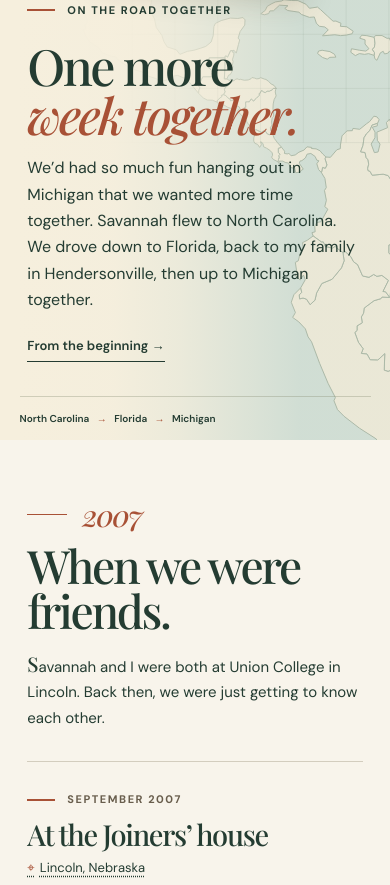
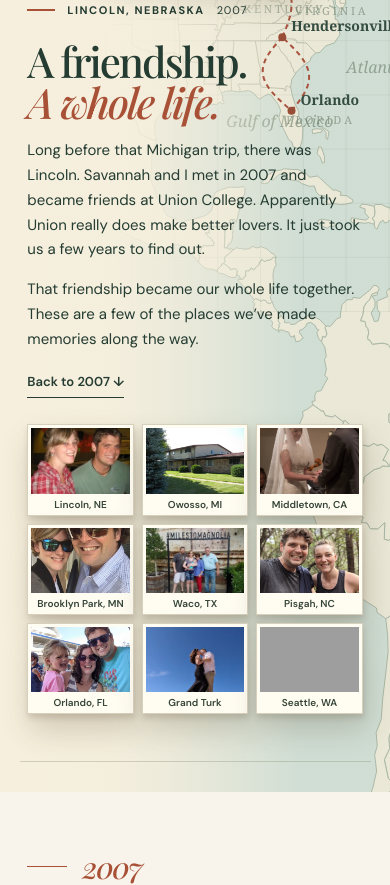
Before and after one commit to ShootyQ/OurAdventureMap, a plain HTML site: page journey.html in a window 390 px wide. Shown: the part 738-1623 px from the top of the page. Drawn offline with Linux system fonts and the light colour scheme; grey boxes are pictures that could not be loaded.

Commit message:
Introduce the album with a map of nine memories

```diff
--- a/assets/journey.css
+++ b/assets/journey.css
@@ -24,7 +24,7 @@
 .road-stage {
   height: calc(100svh - var(--bar)); min-height: 480px;
   position: sticky; top: var(--bar); isolation: isolate; overflow: hidden;
-  background: linear-gradient(90deg,#f6efdd,#e4e5d5);
+  background: #f6efdd;
 }
 #route-map { position: absolute; inset: 0; width: 100%; height: 100%; pointer-events: none; }
 .road-copy,.road-itinerary { position: absolute; left: 7.5%; top: 46%; width: 39%; transform: translateY(-50%); }
@@ -199,3 +199,74 @@
   #place-location { font-size:12px; }
   #album-map { height:clamp(140px,22vh,235px); }
 }
+
+.road-itinerary { max-width: 440px; width: 31%; }
+.road-itinerary h2 { font-size: clamp(42px, 4.8vw, 85px); }
+.road-itinerary > p:not(.dateline) { font-size: clamp(15px, 1.27vw, 21px); }
+.life-map {
+  position: absolute;
+  right: 2.5%;
+  width: min(55.5%, calc((100svh - var(--bar) - 96px) * 1.8));
+  top: 48%;
+  transform: translateY(-50%);
+  aspect-ratio: 1.8;
+  background: #cddcd3;
+  border: 1px solid #9ba690;
+  box-shadow: 0 12px 28px #4c533115;
+  visibility: hidden;
+}
+#life-map-canvas, .life-map-photos { position: absolute; inset: 0; width: 100%; height: 100%; }
+.life-map-marker::before {
+  content: '';
+  position: absolute;
+  left: var(--pin-x);
+  top: var(--pin-y);
+  transform: translate(-50%, -50%);
+  width: 7px;
+  aspect-ratio: 1;
+  border-radius: 50%;
+  background: var(--red);
+  box-shadow: 0 0 0 1px var(--cream);
+}
+.life-map .life-print {
+  position: absolute;
+  left: var(--photo-x);
+  top: var(--photo-y);
+  width: clamp(58px, 6.2vw, 110px);
+  padding: 3px 3px 4px;
+  transform: translate(-50%, -50%) rotate(-3deg);
+}
+.life-map-marker:nth-child(even) .life-print { transform: translate(-50%, -50%) rotate(3deg); }
+.life-map .life-print:is(:hover, :focus-visible) { z-index: 1; transform: translate(-50%, -50%) scale(1.1); }
+.life-map .life-print img { aspect-ratio: 1.5; object-fit: cover; object-position: center 35%; }
+.life-map .life-print span { font: 600 clamp(8px, .76vw, 13px)/1.15 var(--sans); }
+
+@media (min-width: 741px) and (min-height: 556px) {
+  .road-itinerary { left: 5.4%; }
+  .road-foot { justify-content: flex-end; }
+  .road-foot > span { margin-right: auto; }
+}
+
+@media (max-width: 740px), (max-height: 555px) {
+  .road-itinerary { width: 100%; }
+  .life-map {
+    position: relative;
+    inset: auto;
+    width: 100%;
+    transform: none;
+    background: transparent;
+    border: 0;
+    box-shadow: none;
+    aspect-ratio: auto;
+    margin-top: 26px;
+  }
+  #life-map-canvas, .life-map-marker::before { display: none; }
+  .life-map-photos { position: static; display: grid; grid-template-columns: repeat(3, minmax(0, 1fr)); gap: 8px; }
+  .life-map .life-print, .life-map-marker:nth-child(even) .life-print, .life-map .life-print:is(:hover, :focus-visible) {
+    position: static;
+    width: 100%;
+    transform: none;
+    height: 100%;
+  }
+  .life-map .life-print span { font-size: 10px; }
+}
--- a/assets/journey.js
+++ b/assets/journey.js
@@ -7,6 +7,22 @@ const prints = byId('road-prints');
 const canvas = byId('route-map');
 const opening = road.querySelector('.road-copy');
 const itinerary = road.querySelector('.road-itinerary');
+const lifeMap = byId('life-map');
+const lifeCanvas = byId('life-map-canvas');
+const lifePhotos = byId('life-map-photos');
+const roadFoot = road.querySelector('.road-foot > span');
+// Offsets keep the prints clear of neighboring pins. The dots mark the journal coordinates.
+const lifeStops = [
+  ['union-college', 'Lincoln, NE', -7.5, 2],
+  ['teaching-in-owosso-2010', 'Owosso, MI', 8, 0],
+  ['wedding', 'Middletown, CA', 1, 8],
+  ['brooklyn-park-home', 'Brooklyn Park, MN', -2, -8],
+  ['waco-2018', 'Waco, TX', -3, 4],
+  ['pisgah-hike-2021', 'Pisgah, NC', 9, 4],
+  ['orlando-2021', 'Orlando, FL', -4, 7],
+  ['grand-turk-2024', 'Grand Turk', 3, -6],
+  ['seattle-2026', 'Seattle, WA', 5, -7],
+];
 const roadLink = road.querySelector('.road-foot a');
 const compact = matchMedia('(max-width: 740px), (max-height: 555px)');
 const reduced = matchMedia('(prefers-reduced-motion: reduce)');
@@ -16,6 +32,7 @@ const stops = [
   { name: 'Owosso', lat: 43.0, lon: -84.18 },
   { name: 'Lincoln', lat: 40.81, lon: -96.68 },
 ];
+const lifePins = [];
 let basemap;
 let geography;
 let cueMusic;
@@ -112,9 +129,28 @@ function buildMap() {
   ctx.scale(density, density);
   ctx.fillStyle = '#cddcd3';
   ctx.fillRect(0, 0, w, h);
+  paintGeography(ctx, (lon, lat) => point(lon, lat, w, h));
+  ctx.fillStyle = '#637966a6';
+  ctx.font = 'italic 16px Georgia';
+  ctx.fillText('Atlantic Ocean', ...point(-75,32));
+  ctx.fillText('Gulf of Mexico', ...point(-89,27));
+  ctx.font = '11px Georgia';
+  for (const [text,lon,lat] of [['M I C H I G A N',-87,44.8],['F L O R I D A',-82,27.3],['V I R G I N I A',-81,37.4],['K E N T U C K Y',-87,37.6],['I O W A',-94,42.2]]) {
+    ctx.fillText(text,...point(lon,lat));
+  }
+  const wash = ctx.createLinearGradient(0, 0, w, 0);
+  wash.addColorStop(.04, '#f6efdd');
+  wash.addColorStop(.29, '#f6efddf5');
+  wash.addColorStop(.46, '#f6efddbc');
+  wash.addColorStop(.77, '#f6efdd15');
+  ctx.fillStyle = wash;
+  ctx.fillRect(0, 0, w, h);
+}
+
+function paintGeography(ctx, project) {
   function trace(coords) {
     coords.forEach(([lon, lat], index) => {
-      const [x,y] = point(lon, lat, w, h);
+      const [x,y] = project(lon, lat);
       if (index === 0) ctx.moveTo(x,y);
       else ctx.lineTo(x,y);
     });
@@ -142,21 +178,58 @@ function buildMap() {
   for (let lon = -165; lon < -40; lon += 5) trace([[lon,10],[lon,70]]);
   for (let lat = 10; lat < 70; lat += 5) trace([[-165,lat],[-40,lat]]);
   ctx.stroke();
-  ctx.fillStyle = '#637966a6';
-  ctx.font = 'italic 16px Georgia';
-  ctx.fillText('Atlantic Ocean', ...point(-75,32));
-  ctx.fillText('Gulf of Mexico', ...point(-89,27));
-  ctx.font = '11px Georgia';
-  for (const [text,lon,lat] of [['M I C H I G A N',-87,44.8],['F L O R I D A',-82,27.3],['V I R G I N I A',-81,37.4],['K E N T U C K Y',-87,37.6],['I O W A',-94,42.2]]) {
-    ctx.fillText(text,...point(lon,lat));
+}
+
+function overviewPoint(lon, lat) {
+  return [(lon + 132) / 68, (54 - lat) / 38];
+}
+
+function buildLifeMap() {
+  if (!geography) return;
+  const w = lifeCanvas.clientWidth;
+  const h = lifeCanvas.clientHeight;
+  if (!w || !h) return;
+  const density = Math.min(devicePixelRatio || 1, 2);
+  lifeCanvas.width = Math.round(w * density);
+  lifeCanvas.height = Math.round(h * density);
+  const ctx = lifeCanvas.getContext('2d');
+  ctx.scale(density, density);
+  ctx.fillStyle = '#cddcd3';
+  ctx.fillRect(0, 0, w, h);
+  paintGeography(ctx, (lon, lat) => {
+    const [x, y] = overviewPoint(lon, lat);
+    return [x * w, y * h];
+  });
+  ctx.beginPath();
+  for (const [x, y, photoX, photoY] of lifePins) {
+    ctx.moveTo(x * w, y * h);
+    ctx.lineTo(photoX * w, photoY * h);
   }
-  const wash = ctx.createLinearGradient(0, 0, w, 0);
-  wash.addColorStop(.04, '#f6efdd');
-  wash.addColorStop(.29, '#f6efddf5');
-  wash.addColorStop(.46, '#f6efddbc');
-  wash.addColorStop(.77, '#f6efdd15');
-  ctx.fillStyle = wash;
-  ctx.fillRect(0, 0, w, h);
+  ctx.strokeStyle = '#a85136';
+  ctx.lineWidth = 1;
+  ctx.stroke();
+}
+
+function addLifePhotos(entries) {
+  for (const [id, label, offsetX, offsetY] of lifeStops) {
+    const place = entries.find(memory => memory.id === id);
+    const photo = place?.photos?.[0];
+    if (!photo || !place.coordinates) continue;
+    const [lat, lon] = place.coordinates;
+    const [x, y] = overviewPoint(lon, lat);
+    const photoX = x + offsetX / 100;
+    const photoY = y + offsetY / 100;
+    lifePins.push([x, y, photoX, photoY]);
+    const marker = node('div', 'life-map-marker');
+    marker.style.setProperty('--pin-x', x * 100 + '%');
+    marker.style.setProperty('--pin-y', y * 100 + '%');
+    marker.style.setProperty('--photo-x', photoX * 100 + '%');
+    marker.style.setProperty('--photo-y', photoY * 100 + '%');
+    const button = photoButton(photo, label, 'life-print', place.photos);
+    button.setAttribute('aria-label', label + ' · ' + photo.alt);
+    marker.append(button);
+    lifePhotos.append(marker);
+  }
 }
 
 function drawRoute(progress) {
@@ -204,10 +277,18 @@ function renderCover(bar) {
   itinerary.style.opacity = routeOpacity;
   itinerary.style.visibility = routeOpacity > 0 ? 'visible' : 'hidden';
   itinerary.inert = routeOpacity < .5;
-  const destination = progress > .9 ? '#album' : '#road-route';
+  canvas.style.opacity = compact.matches ? 1 : 1 - routeOpacity;
+  lifeMap.style.opacity = routeOpacity;
+  lifeMap.style.visibility = routeOpacity > 0 ? 'visible' : 'hidden';
+  lifeMap.inert = itinerary.inert;
+  prints.style.opacity = compact.matches ? 1 : 1 - routeOpacity;
+  prints.inert = !compact.matches && routeOpacity >= .5;
+  const overviewVisible = routeOpacity >= .5;
+  roadFoot.hidden = overviewVisible;
+  const destination = overviewVisible ? '#year-2007' : '#road-route';
   if (roadLink.hash !== destination) {
     roadLink.hash = destination;
-    roadLink.textContent = progress > .9 ? 'Begin the album ↓' : 'Follow the drive ↓';
+    roadLink.textContent = overviewVisible ? 'Begin in Lincoln ↓' : 'Explore our story ↓';
   }
   const [pinX,pinY] = point(stops[0].lon,stops[0].lat);
   const t = reduced.matches ? cut : progress;
@@ -258,6 +339,7 @@ function schedule() {
 }
 window.addEventListener('scroll',schedule,{passive:true});
 new ResizeObserver(() => { buildMap(); schedule(); }).observe(stage);
+new ResizeObserver(buildLifeMap).observe(lifeMap);
 reduced.addEventListener('change',schedule);
 
 function node(tag, className, text) {
@@ -268,7 +350,7 @@ function node(tag, className, text) {
 }
 
 const geographyReady = Promise.all([readJson('data/world.geojson'), readJson('data/us-state-borders.geojson')])
-  .then(data => { geography = data; buildMap(); schedule(); })
+  .then(data => { geography = data; buildMap(); buildLifeMap(); schedule(); })
   .catch(() => { canvas.hidden = true; });
 
 const mapDialog = byId('place-view');
@@ -418,6 +500,8 @@ async function loadJournal() {
   const journal = await readJson('data/journal.json');
   const entries = journal.places.filter(place => !['dream','secret'].includes(place.type))
     .sort((a,b) => sortDate(a).localeCompare(sortDate(b)));
+  addLifePhotos(entries);
+  buildLifeMap();
   const trip = entries.find(place => place.id === 'orlando-road-trip');
   const covers = trip?.photos || [];
   for (const [i, photo] of covers.slice(0,2).entries()) {
--- a/journey.html
+++ b/journey.html
@@ -44,11 +44,18 @@
           <p class="inscription">A month before our first date.</p>
         </div>
         <div class="prints" id="road-prints"></div>
-        <div class="road-itinerary"><p class="dateline">On the road together</p><h2>One more<br><em>week together.</em></h2>
-          <p>We’d had so much fun hanging out in Michigan that we wanted more time together. Savannah flew to North Carolina. We drove down to Florida, back to my family in Hendersonville, then up to Michigan together.</p>
-          <a class="text-link" href="#album">From the beginning <span aria-hidden="true">→</span></a>
+        <div class="road-itinerary">
+          <p class="dateline">Lincoln, Nebraska <span>2007</span></p>
+          <h2>A friendship.<br><em>A whole life.</em></h2>
+          <p>Long before that Michigan trip, there was Lincoln. Savannah and I met in 2007 and became friends at Union College. Apparently Union really does make better lovers. It just took us a few years to find out.</p>
+          <p>That friendship became our whole life together. These are a few of the places we’ve made memories along the way.</p>
+          <a class="text-link" href="#year-2007">Back to 2007 <span aria-hidden="true">↓</span></a>
         </div>
-        <div class="road-foot"><span>North Carolina <i>→</i> Florida <i>→</i> Michigan</span><a href="#road-route">Follow the drive ↓</a></div>
+        <div class="life-map" id="life-map" aria-label="Places from our life together" inert>
+          <canvas id="life-map-canvas" aria-hidden="true"></canvas>
+          <div id="life-map-photos" class="life-map-photos"></div>
+        </div>
+        <div class="road-foot"><span>North Carolina <i>→</i> Florida <i>→</i> Michigan</span><a href="#road-route">Explore our story ↓</a></div>
       </div>
       <span id="road-route" aria-hidden="true"></span>
     </section>
```
Also changed, not shown: data/journal.json.
